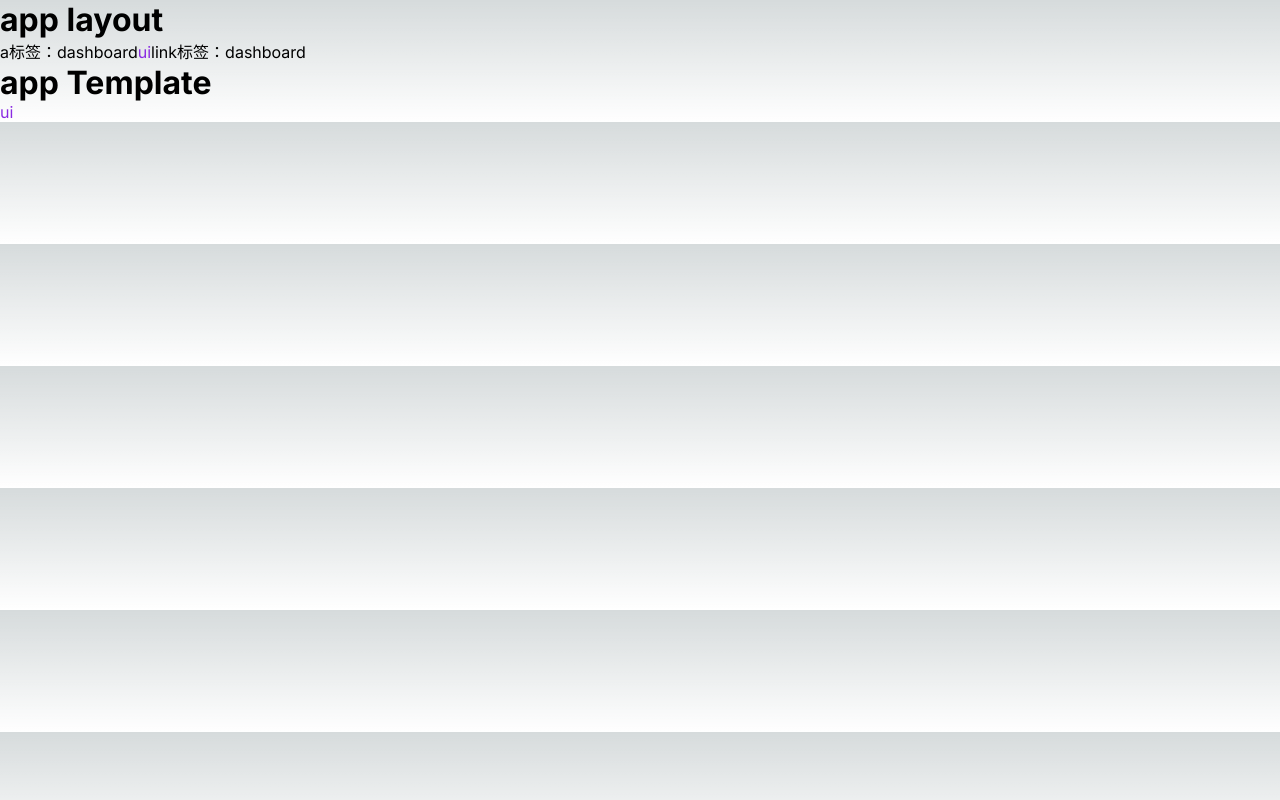
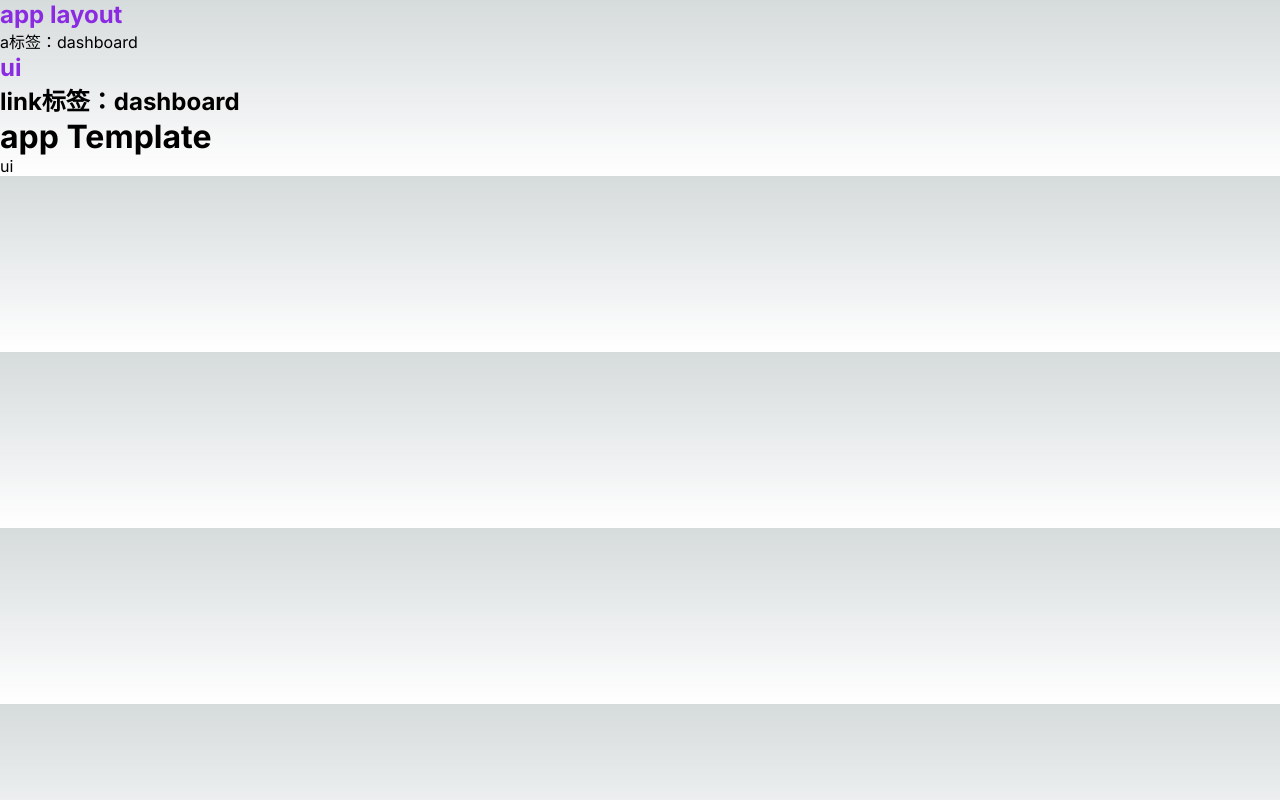
Before and after one commit to linround/next_test, a Next.js app: page /ui in a window 1280 px wide. Built offline with nearby package versions, Linux system fonts and the light colour scheme.

Commit message:
feature:route module

```diff
--- a/app/layout.tsx
+++ b/app/layout.tsx
@@ -1,8 +1,6 @@
 import './globals.css'
 import { Inter } from 'next/font/google'
 import React from "react";
-import Link from "next/link";
-import ThemeProvider from './theme-provider';
 const inter = Inter({ subsets: ['latin'] })
 import {Navigation} from "@/app/ui/Navigation";
 
@@ -20,9 +18,12 @@ export default function RootLayout({
     <html lang="en">
       <body className={inter.className}>
       <div className={'app layout'}>
-        <h1>app layout</h1>
+        <Navigation href={'/'}>app layout</Navigation>
         <a href={'/dashboard'}> a标签：dashboard</a>
         {/*使用link进行预取*/}
+        {/*标签嵌套问题 p ->div;p->h1  出现报错等等*/}
+        {/*<p><h1></h1></p>*/}
+        {/*<p><div></div></p>*/}
         <Navigation href={'/ui'} >ui</Navigation>
         <Navigation href={'/dashboard'}>link标签：dashboard</Navigation>
         {children}
--- a/app/ui/Navigation.tsx
+++ b/app/ui/Navigation.tsx
@@ -10,9 +10,11 @@ export function Navigation(prop:React.PropsWithChildren<{href:string}>) {
   const isActive = pathname.startsWith(href);
 
   return (
-    <Link href={href} className={isActive ? style.textBlue : 'text-black'}>
-      {children}
-    </Link>
+    <h2>
+      <Link href={href} className={isActive ? style.textBlue : 'text-black'}>
+        {children}
+      </Link>
+    </h2>
   );
 
 }
--- a/app/ui/page.tsx
+++ b/app/ui/page.tsx
@@ -1,6 +1,7 @@
-import {Navigation} from "@/app/ui/Navigation";
 export default function Page(){
   return (
-    <Navigation href={'/ui'} >ui</Navigation>
+    <div>
+      ui
+    </div>
   )
 }
```
